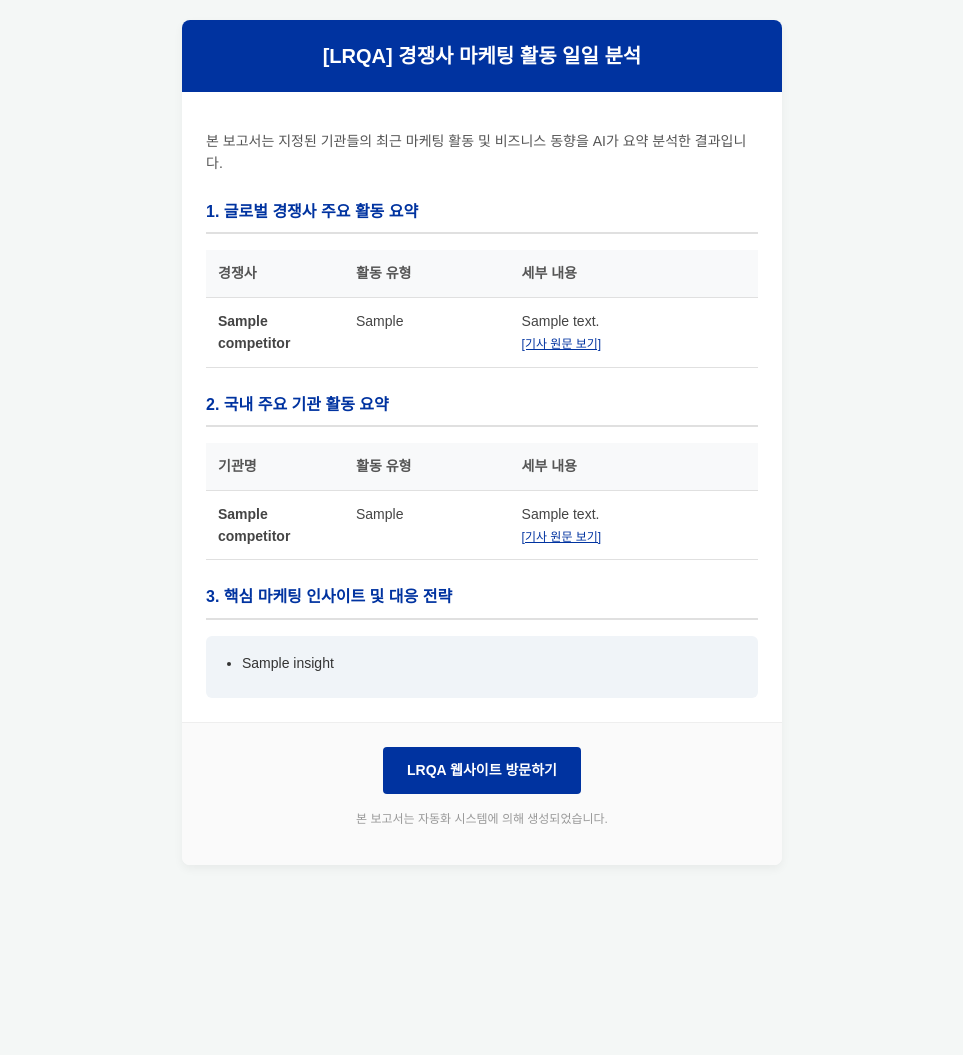
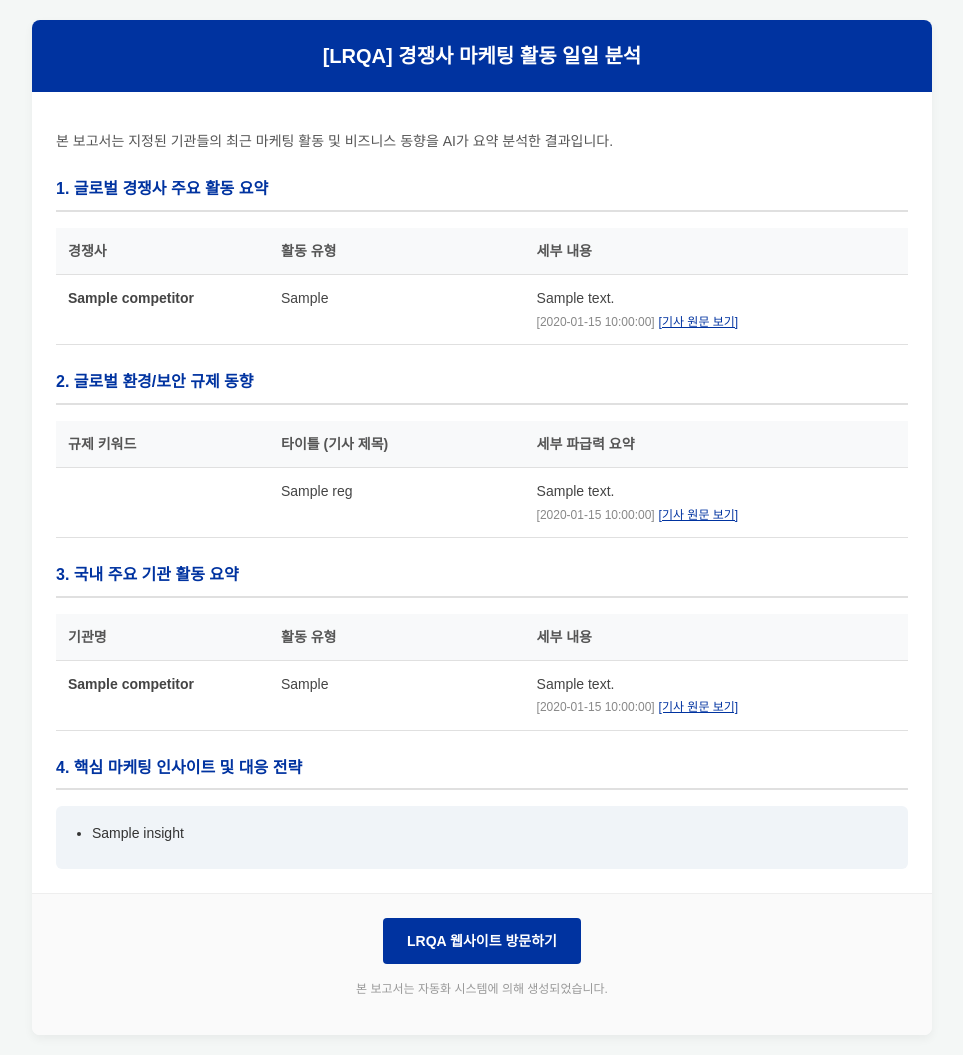
Before and after one commit to neod00/lrqa-competitor-analysis, a Python web app: template templates/email_template.html in a window 1280 px wide. Shown: the whole page, without its empty margins (158-1121 px from the left). Before the commit the page ends 824 px from the top, so only its background shows below. Run offline with Jinja, Linux system fonts and the light colour scheme; the template is opened without the code that fills it: most values are stand-ins (such as "Sample title", 1, 10 or a date in 2020).

Commit message:
Add files via upload

```diff
--- a/templates/email_template.html
+++ b/templates/email_template.html
@@ -13,7 +13,7 @@
             line-height: 1.6;
         }
         .container {
-            max-width: 600px;
+            max-width: 900px;
             margin: 20px auto;
             background-color: #ffffff;
             border-radius: 8px;
@@ -97,6 +97,9 @@
             padding: 10px;
             font-style: italic;
         }
+        .threat-high { background-color: #ffebee; color: #c62828; padding: 2px 6px; border-radius: 4px; font-weight: bold; font-size: 11px; display: inline-block; margin-top: 4px; }
+        .threat-medium { background-color: #fff3e0; color: #ef6c00; padding: 2px 6px; border-radius: 4px; font-weight: bold; font-size: 11px; display: inline-block; margin-top: 4px;}
+        .threat-low { background-color: #e8f5e9; color: #2e7d32; padding: 2px 6px; border-radius: 4px; font-weight: bold; font-size: 11px; display: inline-block; margin-top: 4px;}
         @media only screen and (max-width: 600px) {
             .container {
                 margin: 0;
@@ -131,12 +134,18 @@
                         {% for comp in data.global_competitors %}
                         <tr>
                             <td><strong>{{ comp.competitor }}</strong></td>
-                            <td>{{ comp.activity_type }}</td>
+                            <td>
+                                {{ comp.activity_type }}
+                                {% if comp.threat_score == '높음' %}<br><span class="threat-high">위협도: 높음</span>
+                                {% elif comp.threat_score == '보통' %}<br><span class="threat-medium">위협도: 보통</span>
+                                {% elif comp.threat_score == '낮음' %}<br><span class="threat-low">위협도: 낮음</span>
+                                {% endif %}
+                            </td>
                             <td>
                                 {{ comp.details | replace('\n', '<br>') | safe }}
-                                {% if comp.link %}
-                                <br><a href="{{ comp.link }}" target="_blank" style="font-size: 12px; color: #0033a0; text-decoration: underline;">[기사 원문 보기]</a>
-                                {% endif %}
+                                <br>
+                                {% if comp.date %}<span style="font-size: 12px; color: #888;">[{{ comp.date }}]</span>{% endif %}
+                                {% if comp.link %}<a href="{{ comp.link }}" target="_blank" style="font-size: 12px; color: #0033a0; text-decoration: underline;">[기사 원문 보기]</a>{% endif %}
                             </td>
                         </tr>
                         {% endfor %}
@@ -148,7 +157,44 @@
                 </tbody>
             </table>
 
-            <h2>2. 국내 주요 기관 활동 요약</h2>
+            <h2>2. 글로벌 환경/보안 규제 동향</h2>
+            <table>
+                <thead>
+                    <tr>
+                        <th width="25%">규제 키워드</th>
+                        <th width="30%">타이틀 (기사 제목)</th>
+                        <th width="45%">세부 파급력 요약</th>
+                    </tr>
+                </thead>
+                <tbody>
+                    {% if data.regulations %}
+                        {% for reg in data.regulations %}
+                        <tr>
+                            <td><strong>{{ reg.keyword }}</strong></td>
+                            <td>
+                                {{ reg.title }}
+                                {% if reg.threat_score == '높음' %}<br><span class="threat-high">위협도: 높음</span>
+                                {% elif reg.threat_score == '보통' %}<br><span class="threat-medium">위협도: 보통</span>
+                                {% elif reg.threat_score == '낮음' %}<br><span class="threat-low">위협도: 낮음</span>
+                                {% endif %}
+                            </td>
+                            <td>
+                                {{ reg.details | replace('\n', '<br>') | safe }}
+                                <br>
+                                {% if reg.date %}<span style="font-size: 12px; color: #888;">[{{ reg.date }}]</span>{% endif %}
+                                {% if reg.link %}<a href="{{ reg.link }}" target="_blank" style="font-size: 12px; color: #0033a0; text-decoration: underline;">[기사 원문 보기]</a>{% endif %}
+                            </td>
+                        </tr>
+                        {% endfor %}
+                    {% else %}
+                        <tr>
+                            <td colspan="3" class="empty-state">최근 수집된 규제 동향이 없습니다.</td>
+                        </tr>
+                    {% endif %}
+                </tbody>
+            </table>
+
+            <h2>3. 국내 주요 기관 활동 요약</h2>
             <table>
                 <thead>
                     <tr>
@@ -162,12 +208,18 @@
                         {% for comp in data.local_competitors %}
                         <tr>
                             <td><strong>{{ comp.competitor }}</strong></td>
-                            <td>{{ comp.activity_type }}</td>
+                            <td>
+                                {{ comp.activity_type }}
+                                {% if comp.threat_score == '높음' %}<br><span class="threat-high">위협도: 높음</span>
+                                {% elif comp.threat_score == '보통' %}<br><span class="threat-medium">위협도: 보통</span>
+                                {% elif comp.threat_score == '낮음' %}<br><span class="threat-low">위협도: 낮음</span>
+                                {% endif %}
+                            </td>
                             <td>
                                 {{ comp.details | replace('\n', '<br>') | safe }}
-                                {% if comp.link %}
-                                <br><a href="{{ comp.link }}" target="_blank" style="font-size: 12px; color: #0033a0; text-decoration: underline;">[기사 원문 보기]</a>
-                                {% endif %}
+                                <br>
+                                {% if comp.date %}<span style="font-size: 12px; color: #888;">[{{ comp.date }}]</span>{% endif %}
+                                {% if comp.link %}<a href="{{ comp.link }}" target="_blank" style="font-size: 12px; color: #0033a0; text-decoration: underline;">[기사 원문 보기]</a>{% endif %}
                             </td>
                         </tr>
                         {% endfor %}
@@ -179,7 +231,7 @@
                 </tbody>
             </table>
 
-            <h2>3. 핵심 마케팅 인사이트 및 대응 전략</h2>
+            <h2>4. 핵심 마케팅 인사이트 및 대응 전략</h2>
             <div class="insights">
                 <ul>
                     {% for insight in data.insights %}
```
